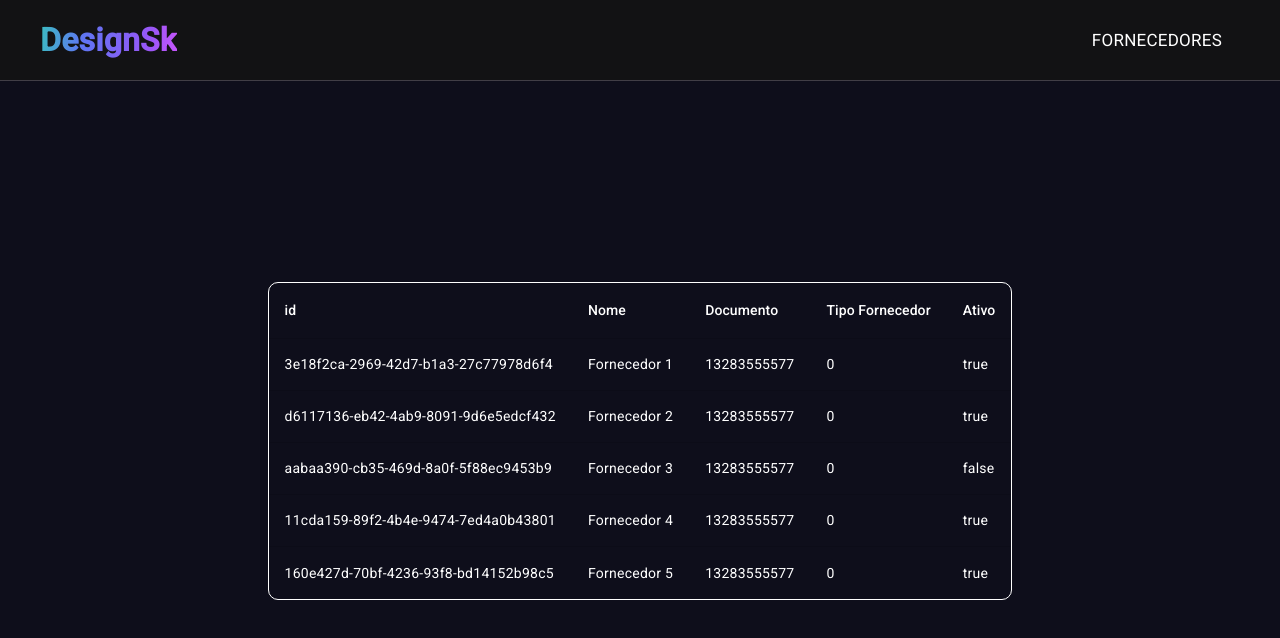
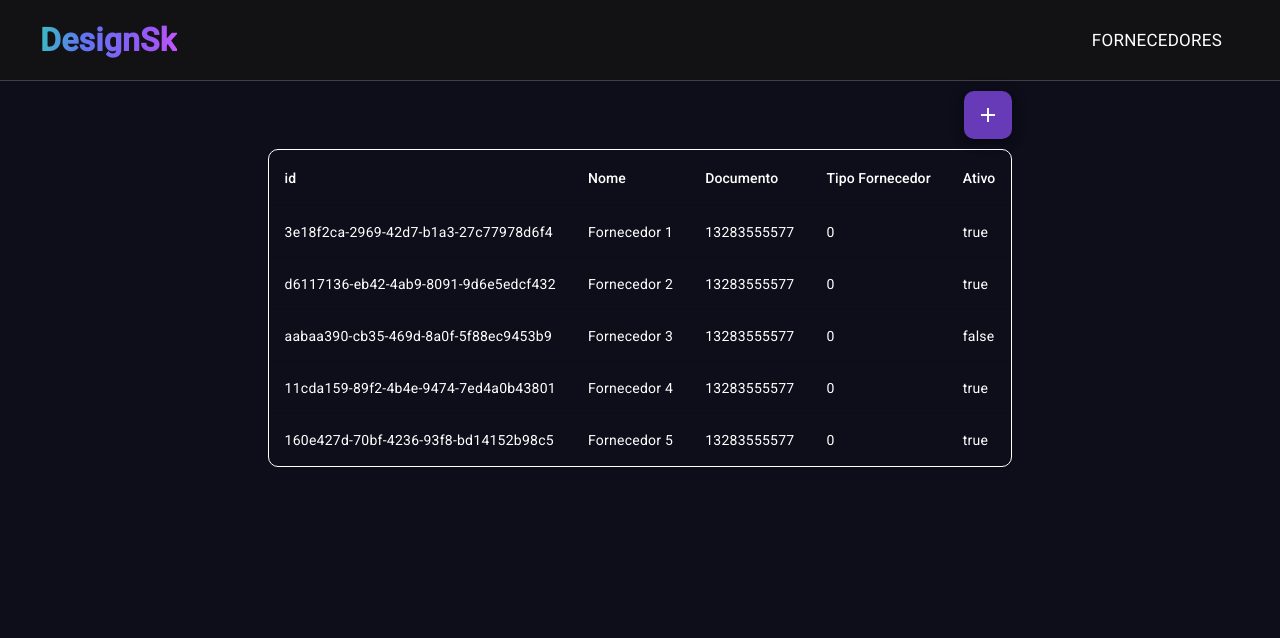
Before and after one commit to KelvynSinhorini/GerenciamentoEmpresarial, an Angular app: page /fornecedores in a window 1280 px wide. Shown: the top 638 px of the page. Built offline with nearby package versions, Linux system fonts and the light colour scheme.

Commit message:
feat: add botao de adicionar fornecedor

```diff
--- a/src/app/components/fornecedor/fornecedor-list/fornecedor-list.component.html
+++ b/src/app/components/fornecedor/fornecedor-list/fornecedor-list.component.html
@@ -1,5 +1,10 @@
 <div>
   <div class="table-container">
+    <div class="button-container">
+      <button mat-fab color="primary" aria-label="Example icon button with a bookmark icon">
+        <mat-icon>add</mat-icon>
+      </button>
+    </div>
     <table mat-table [dataSource]="fornecedores">
 
       <!--- Note that these columns can be defined in any order.
--- a/src/app/components/fornecedor/fornecedor-list/fornecedor-list.component.scss
+++ b/src/app/components/fornecedor/fornecedor-list/fornecedor-list.component.scss
@@ -4,7 +4,16 @@ div {
 
   display: flex;
   justify-content: center;
-  align-items: center;
+  align-items: flex-start;
+}
+
+.table-container {
+  display: flex;
+  flex-direction: column;
+  width: auto;
+  height: auto;
+  gap: 10px;
+  margin-top: 10px;
 }
 
 table {
@@ -18,3 +27,17 @@ table {
 table tr {
   color: white;
 }
+
+.button-container {
+  width: 100%;
+  height: 100%;
+  display: flex;
+  justify-content: right;
+  align-items: center;
+}
+
+.button-container button {
+  height: 3rem;
+  width: 3rem;
+  border-radius: 10px;
+}
--- a/src/styles.scss
+++ b/src/styles.scss
@@ -60,3 +60,7 @@ body {
 .bg-gray-900 {
   background-color: rgb(18 18 20 / 1);
 }
+
+.bg-gradient {
+  background-color: var(--gradient);
+}
```
Also changed, not shown: src/app/components/fornecedor/fornecedor-list/fornecedor-list.component.ts (+6 -2 lines).
